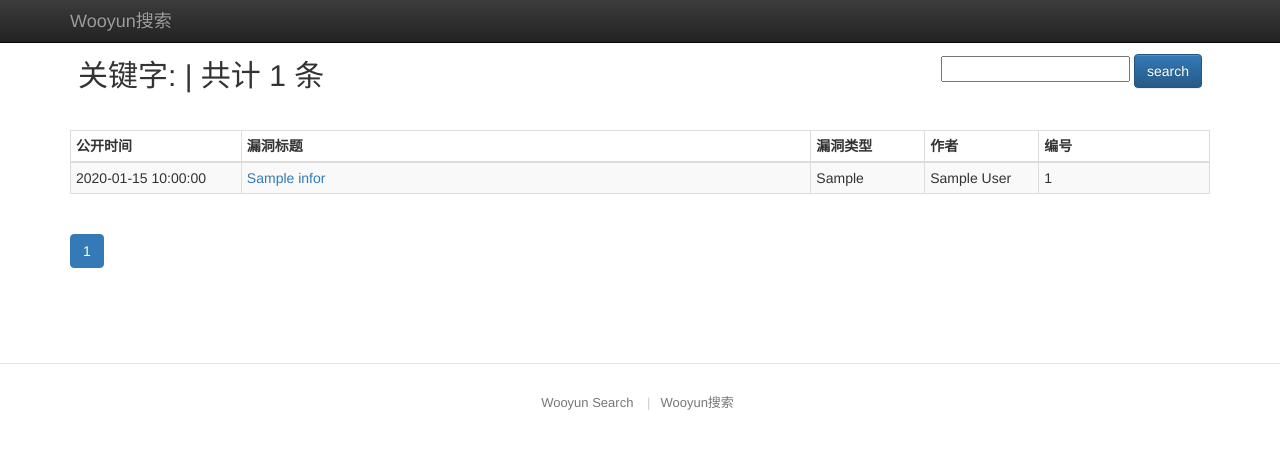
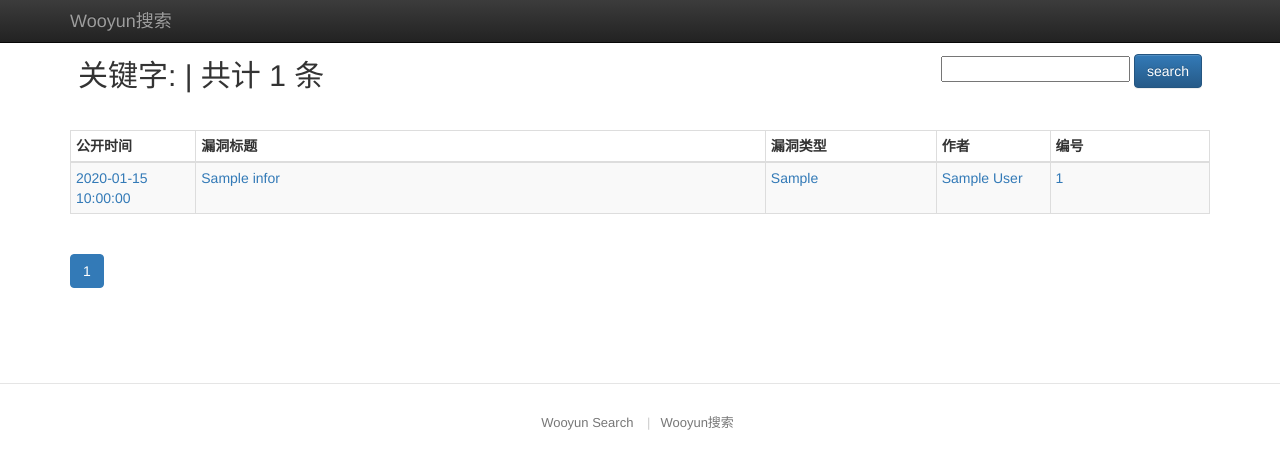
Before and after one commit to mysterymask/wooyun, a Flask app: template wooyun/web/app/templates/list.html in a window 1280 px wide. Shown: the top 463 px of the page. Run offline with Flask 2, Linux system fonts and the light colour scheme; the template is opened without the code that fills it: most values are stand-ins (such as "Sample title", 1, 10 or a date in 2020); some libraries are stand-ins or nearby versions.

Commit message:
优化搜索功能

```diff
--- a/wooyun/web/app/templates/base.html
+++ b/wooyun/web/app/templates/base.html
@@ -13,7 +13,7 @@
 <body><div class="navbar navbar-inverse navbar-fixed-top">
   <div class="container">
     <div class="navbar-header">
-      <a class="navbar-brand" href="#">Wooyun搜索</a> </div>
+      <a class="navbar-brand" href="/index">Wooyun搜索</a> </div>
   </div>
 </div>
 {% block content %}{% endblock %}
--- a/wooyun/web/app/templates/list.html
+++ b/wooyun/web/app/templates/list.html
@@ -41,11 +41,11 @@
         <tbody>
           {% for infor in infors%}
           <tr>
-            <td style="width:15%">{{infor.open_date}}</td>
+            <td style="width:11%"><a href="#">{{infor.open_date}}</a></td>
             <td style="width:50%"><a href="static/wooyun_res/htmls/{{infor.bug_id}}.html">{{infor.bug_title}}</a></td>
-            <td style="width:10%">{{infor.bug_type}}</td>
-            <td style="width:10%">{{infor.author}}</td>
-            <td style="width:25%">{{infor.bug_id}}</td>
+            <td style="width:15%"><a href="/list?bug_key={{infor.bug_type}}">{{infor.bug_type}}</a></td>
+            <td style="width:10%"><a href="/list?bug_key={{infor.author}}">{{infor.author}}</a></td>
+            <td style="width:24%"><a href="static/wooyun_res/htmls/{{infor.bug_id}}.html">{{infor.bug_id}}</a></td>
           </tr>
           {% endfor %}
 
--- a/wooyun/web/app/views_py/settings.py
+++ b/wooyun/web/app/views_py/settings.py
@@ -4,7 +4,7 @@
 sys.setdefaultencoding('utf-8')
 
 #db settings
-DB_HOST = '192.168.1.133'
+DB_HOST = '172.18.85.121'
 DB_PORT = 27017
 DB_NAME = 'wooyun'
 COLLECTION_NAME = 'wooyun_list'
```
Also changed, not shown: wooyun/web/app/views_py/db_util.py (+5 -4 lines), 3 other files.
